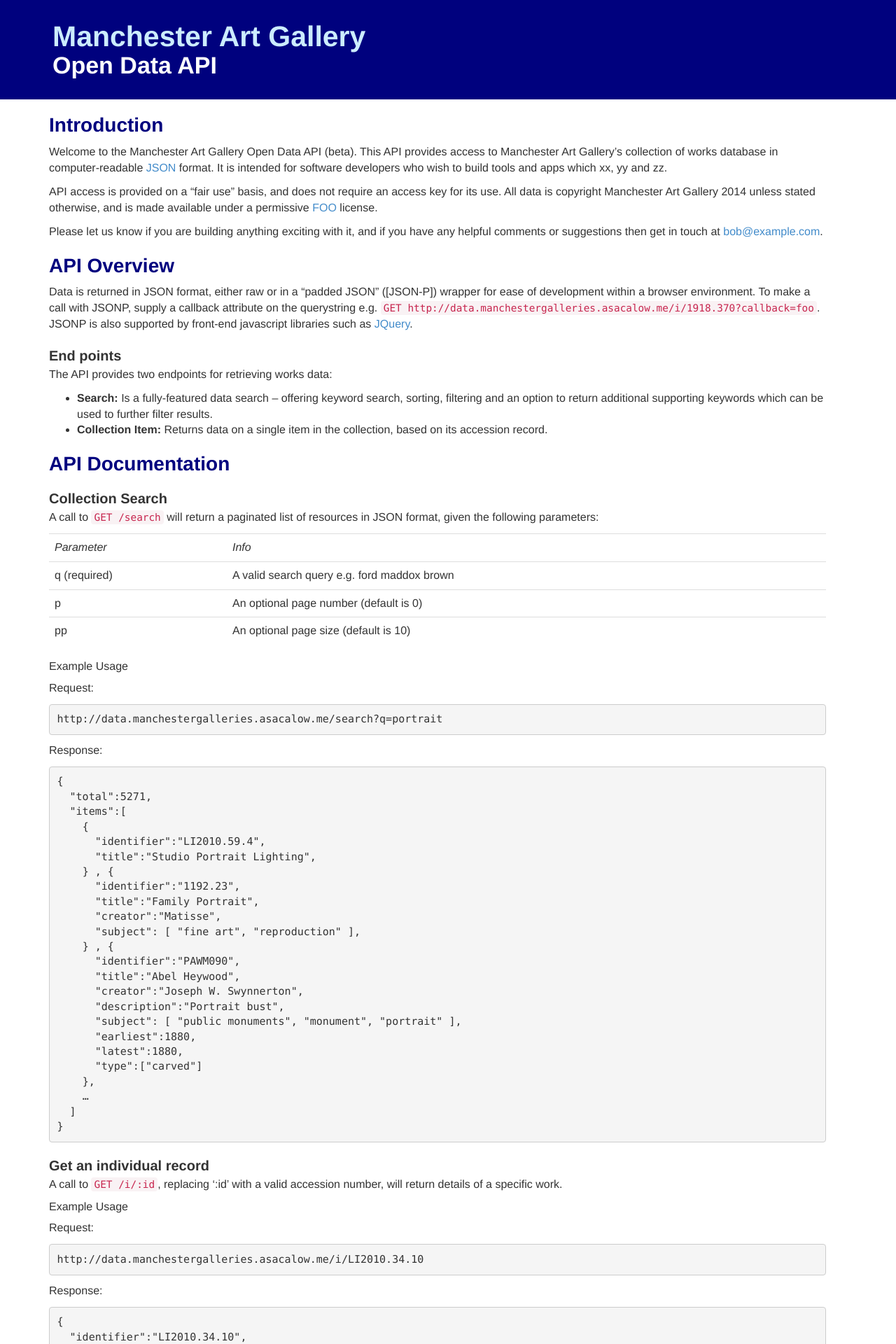
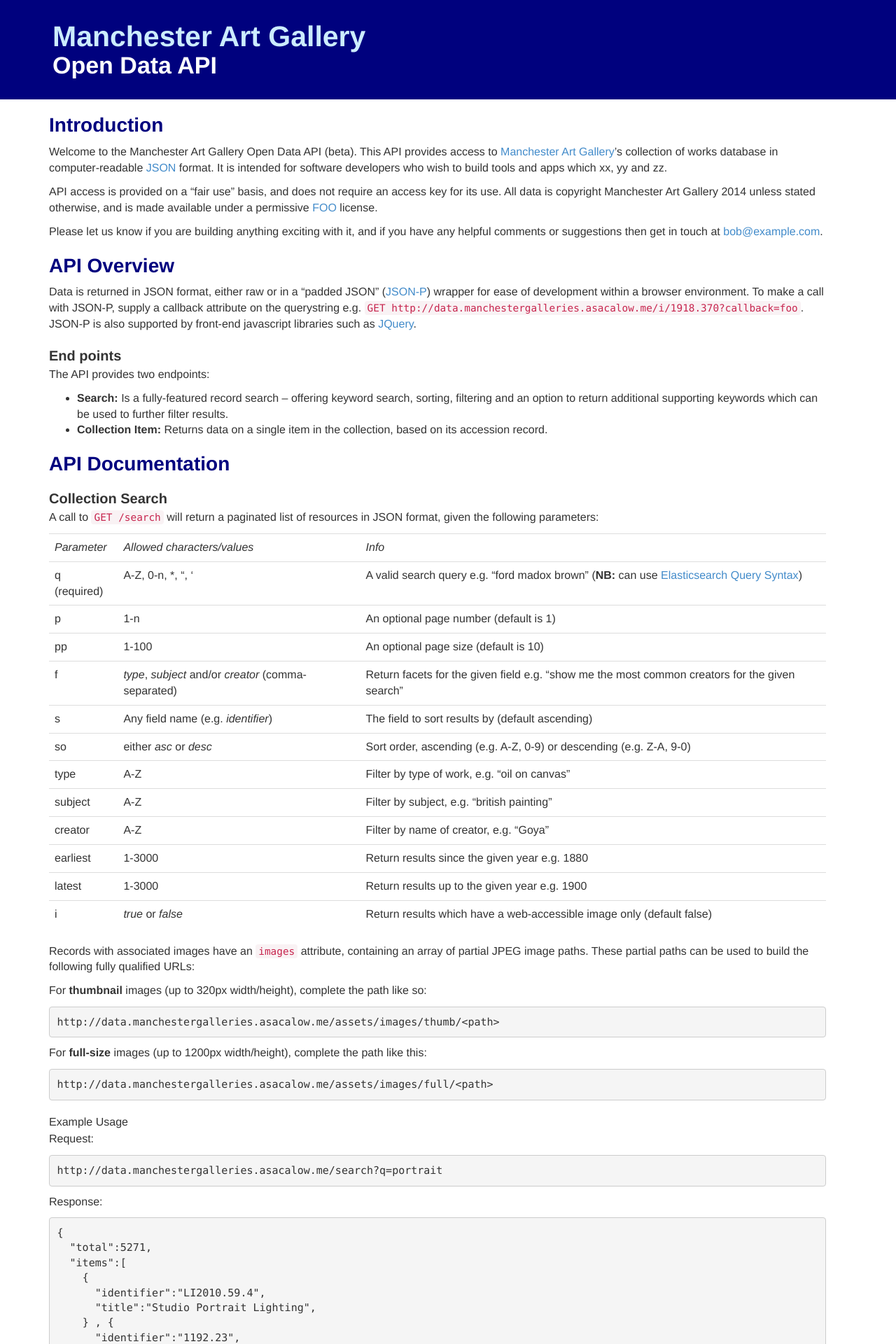
Before and after one commit to codeforeurope/art-explorer-docs, a Jekyll site: the page built from index.md, in a window 1280 px wide. Shown: the top 1920 px of the page at 70% size. Built offline with Jekyll 4.4.1, drawn with Linux system fonts in a browser that asks for light colours; some of the changed text lies outside the part shown.

Commit message:
Updated docs to reflect current API.

```diff
--- a/css/main.scss
+++ b/css/main.scss
@@ -68,5 +68,10 @@ div.page-container {
       margin-bottom: 5px;
       font-size: 20px;
     }
+
+    h5 {
+      margin-top: 22px;
+      margin-bottom: 5px;
+    }
   }
 }
--- a/index.md
+++ b/index.md
@@ -3,7 +3,7 @@ layout: page
 ---
 ### Introduction
 
-Welcome to the Manchester Art Gallery Open Data API (beta). This API provides access to Manchester Art Gallery's collection of works database in computer-readable [JSON] format. It is intended for software developers who wish to build tools and apps which xx, yy and zz.
+Welcome to the Manchester Art Gallery Open Data API (beta). This API provides access to [Manchester Art Gallery]'s collection of works database in computer-readable [JSON] format. It is intended for software developers who wish to build tools and apps which xx, yy and zz.
 
 API access is provided on a "fair use" basis, and does not require an access key for its use. All data is copyright Manchester Art Gallery 2014 unless stated otherwise, and is made available under a permissive [FOO] license.
 
@@ -11,13 +11,13 @@ Please let us know if you are building anything exciting with it, and if you hav
 
 ### API Overview
 
-Data is returned in JSON format, either raw or in a "padded JSON" ([JSON-P]) wrapper for ease of development within a browser environment. To make a call with JSONP, supply a callback attribute on the querystring e.g. `GET http://data.manchestergalleries.asacalow.me/i/1918.370?callback=foo`. JSONP is also supported by front-end javascript libraries such as [JQuery].
+Data is returned in JSON format, either raw or in a "padded JSON" ([JSON-P]) wrapper for ease of development within a browser environment. To make a call with JSON-P, supply a callback attribute on the querystring e.g. `GET http://data.manchestergalleries.asacalow.me/i/1918.370?callback=foo`. JSON-P is also supported by front-end javascript libraries such as [JQuery].
 
 #### End points
 
-The API provides two endpoints for retrieving works data:
+The API provides two endpoints:
 
-  - __Search:__ Is a fully-featured data search – offering keyword search, sorting, filtering and an option to return additional supporting keywords which can be used to further filter results.
+  - __Search:__ Is a fully-featured record search – offering keyword search, sorting, filtering and an option to return additional supporting keywords which can be used to further filter results.
   - __Collection Item:__ Returns data on a single item in the collection, based on its accession record.
 
 ### API Documentation
@@ -26,10 +26,29 @@ The API provides two endpoints for retrieving works data:
 
 A call to `GET /search` will return a paginated list of resources in JSON format, given the following parameters:
 
-*Parameter*|*Info*
-q (required) | A valid search query e.g. ford maddox brown
-p | An optional page number (default is 0)
-pp | An optional page size (default is 10)
+*Parameter* | *Allowed characters/values* | *Info*
+q (required) | A-Z, 0-n, *, ", ' | A valid search query e.g. "ford madox brown" (__NB:__ can use [Elasticsearch Query Syntax](EQS))
+p | 1-n | An optional page number (default is 1)
+pp | 1-100 | An optional page size (default is 10)
+f | _type_, _subject_ and/or _creator_ (comma-separated) | Return facets for the given field e.g. "show me the most common creators for the given search"
+s | Any field name (e.g. _identifier_) | The field to sort results by (default ascending)
+so | either _asc_ or _desc_ | Sort order, ascending (e.g. A-Z, 0-9) or descending (e.g. Z-A, 9-0)
+type | A-Z | Filter by type of work, e.g. "oil on canvas"
+subject | A-Z | Filter by subject, e.g. "british painting"
+creator | A-Z | Filter by name of creator, e.g. "Goya"
+earliest | 1-3000 | Return results since the given year e.g. 1880
+latest | 1-3000 | Return results up to the given year e.g. 1900
+i | _true_ or _false_ | Return results which have a web-accessible image only (default false)
+
+Records with associated images have an `images` attribute, containing an array of partial JPEG image paths. These partial paths can be used to build the following fully qualified URLs:
+
+For __thumbnail__ images (up to 320px width/height), complete the path like so:
+
+    http://data.manchestergalleries.asacalow.me/assets/images/thumb/<path>
+
+For __full-size__ images (up to 1200px width/height), complete the path like this:
+
+    http://data.manchestergalleries.asacalow.me/assets/images/full/<path>
 
 ##### Example Usage
 
@@ -64,9 +83,9 @@ Response:
       ]
     }
 
-#### Get an individual record
+#### Retrieve an individual record
 
-A call to `GET /i/:id`, replacing ':id' with a valid accession number, will return details of a specific work.
+A call to `GET /i/:id` (replacing ':id' with a valid accession number) will return details of a specific work.
 
 ##### Example Usage
 
@@ -89,7 +108,9 @@ Response:
       }
     }
 
+[Manchester Art Gallery]: http://manchestergalleries.org
 [JSON]: http://json.org
-[JSONP]: http://json-p.org/
+[JSON-P]: http://json-p.org/
 [JQuery]: https://jquery.org/
 [FOO]: http://example.com
+[EQS]: http://www.elasticsearch.org/guide/en/elasticsearch/reference/current/query-dsl-query-string-query.html#query-string-syntax
```
